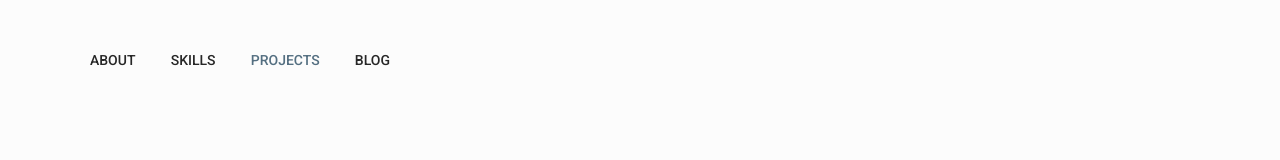
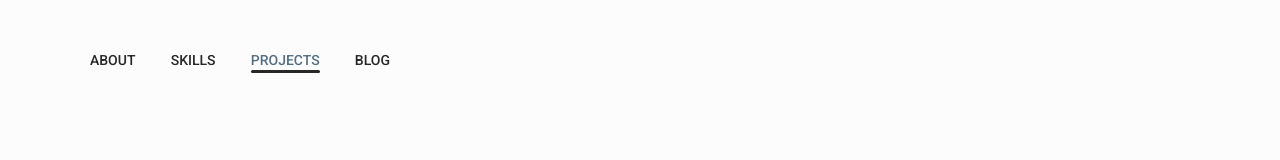
Before and after one commit to seandaniel/portfolio-v3, a React (Create React App) app: page / in a window 1280 px wide. Shown: the part 459-619 px from the top of the page. Built offline with nearby package versions, Linux system fonts and the light colour scheme.

Commit message:
Added hover underline

```diff
--- a/src/Components/Header/Header.js
+++ b/src/Components/Header/Header.js
@@ -11,19 +11,34 @@ import { FaMapMarkerAlt } from 'react-icons/fa'
 
 const Header = () => {
 
+  // select active and add opacity to next element sibling
+
+  const onLoad = () => {
+    const active = document.querySelector('.active');
+    active.nextElementSibling.style.opacity = 1;
+  }
+
   const toggleColor = (e) => {
 
     const links = document.querySelectorAll('nav ul li a');
+    const underlines = document.querySelectorAll('.underline');
 
     links.forEach(link => {
       link.classList.remove('active');
+
+    })
+
+    underlines.forEach(underline => {
+      underline.style.opacity = 0;
     })
 
     e.target.classList.add('active');
+
+    e.target.nextElementSibling.style.opacity = 1;
   }
 
   return (
-    <header>
+    <header onLoad={onLoad}>
       <div className="img-container">
         <img src={mountains} alt="Three mountains with snow-peaked tops" />
       </div>
@@ -40,15 +55,19 @@ const Header = () => {
         <ul>
           <li>
             <Link onClick={toggleColor} to="/about">About</Link>
+            <span className="underline"></span>
           </li>
           <li>
             <Link onClick={toggleColor} to="/skills">Skills</Link>
+            <span className="underline"></span>
           </li>
           <li>
             <Link onClick={toggleColor} to="/" className="active">Projects</Link>
+            <span className="underline"></span>
           </li>
           <li>
             <Link onClick={toggleColor} to="/blog">Blog</Link>
+            <span className="underline"></span>
           </li>
         </ul>
       </nav>
--- a/src/Components/Header/header.scss
+++ b/src/Components/Header/header.scss
@@ -85,13 +85,32 @@ header nav ul {
   font-weight: 500;
   width: 300px;
   margin-bottom: 100px;
+  position: relative;
   li a {
     transition: color .35s;
+    position: relative;
     &:hover,
     &:focus {
       color: $secondaryColor;
     }
   }
+}
+
+header nav ul li {
+  position: relative;
+}
+
+.underline {
+  content: '';
+  position: absolute;
+  background-color: $primaryColor;
+  opacity: 0;
+  bottom: -5px;
+  left: 0;
+  width: 100%;
+  height: 3px;
+  border-radius: 5px;
+  transition: opacity .35s;
 }
 
 @media (max-width: 440px) {
```
